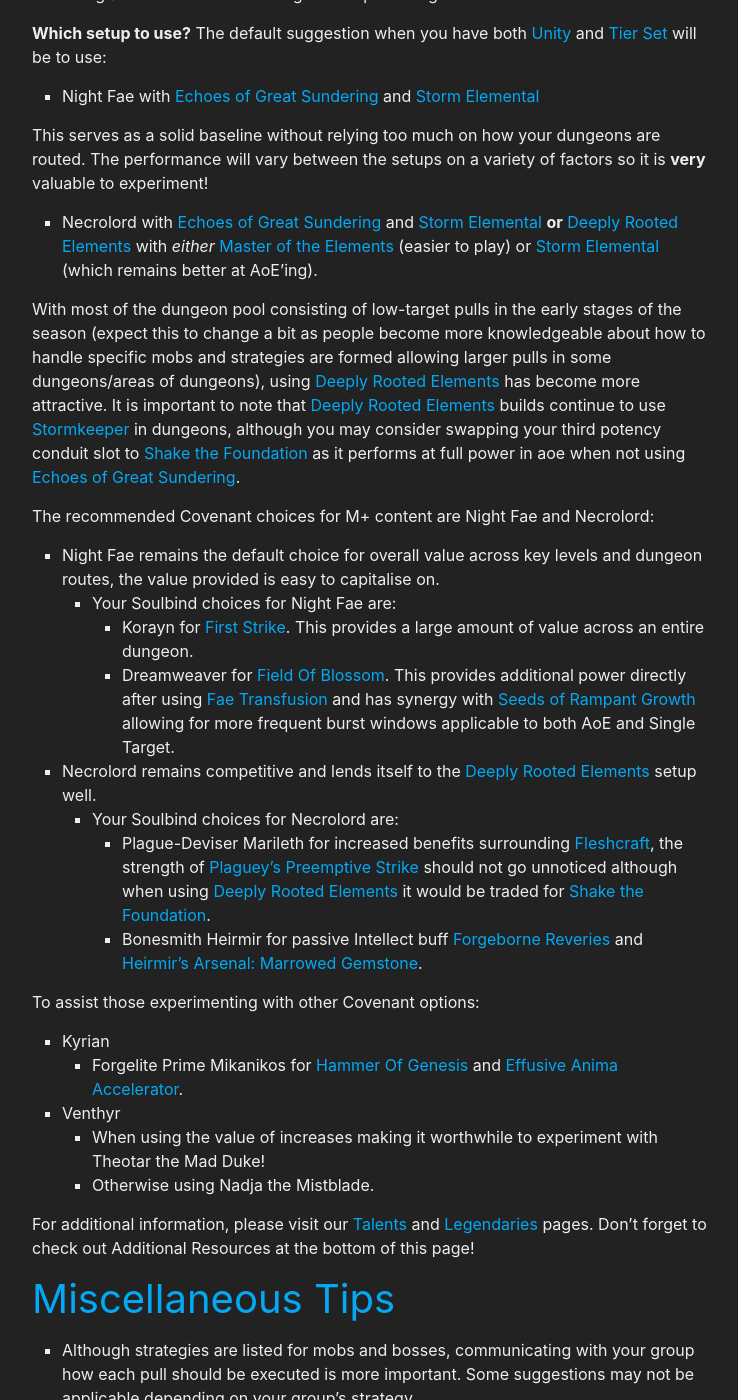
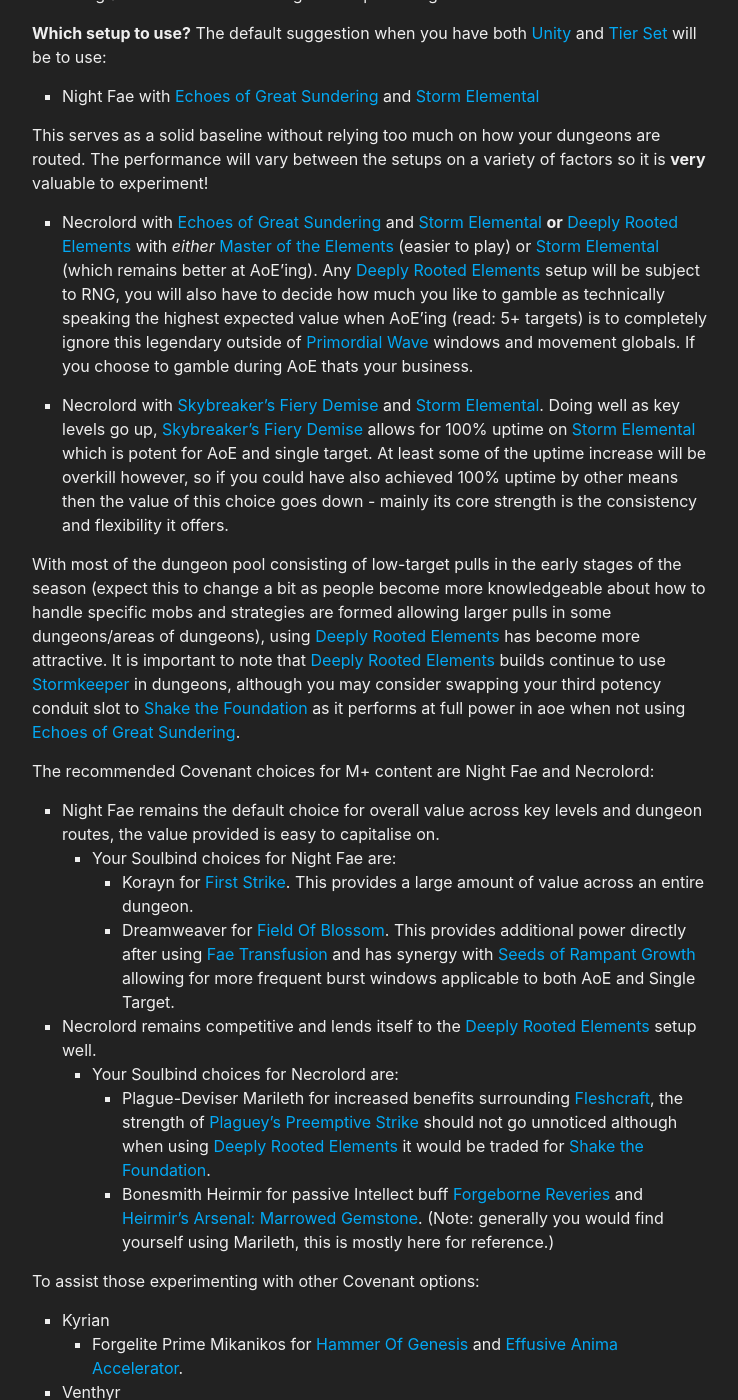
Before and after one commit to stormearthandlava/stormearthandlava.github.io, a Jekyll site: the page built from guide/mythic_plus/mythic_plus.md, in a window 1280 px wide and 1400 px high, scrolled down 1293 px. Shown: the whole window, without its empty margins (268-1006 px from the left). Built offline with Jekyll 4.4.1, drawn with Linux system fonts in a browser that asks for light colours; a script that is not in the unit is left out; some of the changed lines change nothing that is shown; some of the changed text lies outside the part shown.

Commit message:
added Gambino

```diff
--- a/guide/mythic_plus/mythic_plus.md
+++ b/guide/mythic_plus/mythic_plus.md
@@ -1,8 +1,8 @@
 ---
 layout: page
 title: "Mythic+ Guide"
-last_update: 06/08/2022
-game_version: 9.2.5 Shadowlands
+last_update: 05/09/2022
+game_version: 9.2.7 Shadowlands
 authors: Altenna, Eokira
 toc: false
 ---
@@ -51,7 +51,9 @@
 
 This serves as a solid baseline without relying too much on how your dungeons are routed. The performance will vary between the setups on a variety of factors so it is **very** valuable to experiment!
 
-* Necrolord with {{ site.data.legendary.eogs }} and {{ site.data.talent.se }} **or** {{ site.data.legendary.dre }} with *either* {{ site.data.talent.mote }} (easier to play) or {{ site.data.talent.se }} (which remains better at AoE'ing).
+* Necrolord with {{ site.data.legendary.eogs }} and {{ site.data.talent.se }} **or** {{ site.data.legendary.dre }} with *either* {{ site.data.talent.mote }} (easier to play) or {{ site.data.talent.se }} (which remains better at AoE'ing). Any {{ site.data.legendary.dre }} setup will be subject to RNG, you will also have to decide how much you like to gamble as technically speaking the highest expected value when AoE'ing (read: 5+ targets) is to completely ignore this legendary outside of {{ site.data.spell.primordial_wave }} windows and movement globals. If you choose to gamble during AoE thats your business.
+
+* Necrolord with {{ site.data.legendary.sfd }} and {{ site.data.talent.se }}. Doing well as key levels go up, {{ site.data.legendary.sfd }} allows for 100% uptime on {{ site.data.talent.se }} which is potent for AoE and single target. At least some of the uptime increase will be overkill however, so if you could have also achieved 100% uptime by other means then the value of this choice goes down - mainly its core strength is the consistency and flexibility it offers.
 
 With most of the dungeon pool consisting of low-target pulls in the early stages of the season (expect this to change a bit as people become more knowledgeable about how to handle specific mobs and strategies are formed allowing larger pulls in some dungeons/areas of dungeons), using {{ site.data.legendary.dre }} has become more attractive. It is important to note that {{ site.data.legendary.dre }} builds continue to use {{ site.data.talent.sk }} in dungeons, although you may consider swapping your third potency conduit slot to {{ site.data.conduit.shake_the_foundations }} as it performs at full power in aoe when not using {{ site.data.legendary.eogs }}.
 
@@ -65,7 +67,7 @@
 * Necrolord remains competitive and lends itself to the {{ site.data.legendary.dre }} setup well.
    - Your Soulbind choices for Necrolord are:
       * Plague-Deviser Marileth for increased benefits surrounding {{ site.data.spell.fleshcraft }}, the strength of {{ site.data.soulbinds.preemptive_strike }} should not go unnoticed although when using {{ site.data.legendary.dre }} it would be traded for {{ site.data.conduit.shake_the_foundations }}.
-      * Bonesmith Heirmir for passive Intellect buff {{ site.data.soulbinds.forgeborn_reveries }} and {{ site.data.soulbinds.marrowed_gemstone }}.
+      * Bonesmith Heirmir for passive Intellect buff {{ site.data.soulbinds.forgeborn_reveries }} and {{ site.data.soulbinds.marrowed_gemstone }}. (Note: generally you would find yourself using Marileth, this is mostly here for reference.)
 
 To assist those experimenting with other Covenant options:
 * Kyrian
@@ -117,7 +119,7 @@
    - Pick between [Critical Strike](https://www.wowhead.com/spell=373108/bounty-critical-strike), [Haste](https://www.wowhead.com/spell=373113/bounty-haste), [Versatility](https://www.wowhead.com/spell=373121/bounty-versatility), or [Mastery](https://www.wowhead.com/spell=373116/bounty-mastery) by talking to an NPC at the beginning of each dungeon, gaining one stack of the appropriate buff. Note: If no choice is made the default buff is [Versatility](https://www.wowhead.com/spell=373121/bounty-versatility).
       - Using [Haste](https://www.wowhead.com/spell=373113/bounty-haste) is more universally valuable as it maintains high contribution in all fight profiles (Single Target, Funnel, and AoE).
       - If you *only* desire AoE damage then [Critical Strike](https://www.wowhead.com/spell=373108/bounty-critical-strike) would offer the most for that particular scenario but is notably worse on Single Target.
-      - Due to only really impacting single target and funnel via {{ site.data.spell.lvb }}, and {{ site.data.spell.cl }} benefits from 33% of your character sheet Mastery value, it is not recommended to choose [Mastery](https://www.wowhead.com/spell=373116/bounty-mastery).
+      - Due to only really impacting single target and funnel via {{ site.data.spell.lvb }}, and {{ site.data.spell.cl }} benefits from 33% of your character sheet Mastery value, it is not recommended to choose [Mastery](https://www.wowhead.com/spell=373116/bounty-mastery). In addition, the rating granted by this buff is subject to [Diminishing Returns](https://www.wowhead.com/guides/diminishing-returns-on-secondary-stats-in-world-of-warcraft).
       - If you reach a point in your key pushes where you require additional defensive value, you may consider [Versatility](https://www.wowhead.com/spell=373121/bounty-versatility) - it is not generally recommended as the stacks provide 1% as opposed to the other stats providing 2%.
    - Stacks are gained by finding and defeating Dreadlords!
         - Certain enemies will show the [Disguised](https://www.wowhead.com/spell=373011/disguised) buff, meaning they are a Dreadlord! The locations of [Disguised](https://www.wowhead.com/spell=373011/disguised) enemies is consistent from run-to-run.
@@ -169,7 +171,7 @@
 
 * Dodge the swirlies from [Armed Security](https://www.wowhead.com/spell=346204/armed-security)
 * Use {{ site.data.spell.spiritwalkers_grace }} as needed to adjust to [Rotary Body Armor](https://www.wowhead.com/spell=347992/rotary-body-armor).
-* Move away from [Zo'Phex](https://www.wowhead.com/npc=175616/zophex) if [Interrogation](https://www.wowhead.com/spell=348350/interrogation) is cast on you. If [Interrogation](https://www.wowhead.com/spell=348350/interrogation) is cast on a party member, make sure you are not stood between them and [Zo'Phex](https://www.wowhead.com/npc=175616/zophex), DPS the cage to break them out!
+* Move away from [Zo'Phex](https://www.wowhead.com/npc=175616/zophex) if [Interrogation](https://www.wowhead.com/spell=348350/interrogation) is cast on you; if you are a Necrolord with Plague-Deviser Marileth you can use {{ site.data.spell.fleshcraft }} to immune this mechanic as the cast finishes. If [Interrogation](https://www.wowhead.com/spell=348350/interrogation) is cast on a party member, make sure you are not stood between them and [Zo'Phex](https://www.wowhead.com/npc=175616/zophex), DPS the cage to break them out!
 * [Impound Contraband](https://www.wowhead.com/spell=345770/impound-contraband) causes your weapon to drop to the floor, run over the weapon to pick it up again!
 
 ---
@@ -259,63 +261,71 @@
 </div>
 
 <div class="card">
-<div class="card-header" id="hoa">
-<div data-toggle="collapse" data-target="#hoa-collapse" aria-expanded="true" aria-controls="hoa-collapse" class="dungeon-header hoa"><h2>Halls of Atonement</h2></div>
+<div class="card-header" id="sg">
+<div data-toggle="collapse" data-target="#sg-collapse" aria-expanded="true" aria-controls="sg-collapse" class="dungeon-header sg"><h2>Soleah's Gambit</h2></div>
 </div>
-<div id="hoa-collapse" class="collapse" aria-labelledby="hoa" data-parent="#accordion">
+<div id="sg-collapse" class="collapse" aria-labelledby="sg" data-parent="#accordion">
 <div class="card-body" markdown="1">
 
-**Depraved Houndmaster**
+**[Murkbrine Scalebinder](https://www.wowhead.com/npc=178141/murkbrine-scalebinder)**
 
-* {{ site.data.mythic_plus.loyal_beasts }} enrage the Vicious Gargons, and {{ site.data.mythic_plus.rapid_fire }} is dangerous when Fortified. You can hard cancel these abilities with {{ site.data.spell.hex }} or {{ site.data.spell.capacitor_totem }}.
+* You can use {{ site.data.spell.capacitor_totem }}, {{ site.data.spell.hex }}, or {{ site.data.spell.thunderstorm }} to *stop* [Invigorating Fish Stick](https://www.wowhead.com/spell=355132/invigorating-fish-stick#summons).
 
-**Depraved Obliterator**
+**[Murkbrine Shellcrusher](https://www.wowhead.com/npc=178139/murkbrine-shellcrusher)**
 
-* Rotate interrupts between {{ site.data.mythic_plus.curse_of_obliteration }} and {{ site.data.mythic_plus.wicked_bolt }}. If a {{ site.data.mythic_plus.curse_of_obliteration }} cast goes off, dispel with {{ site.data.spell.cleanse_spirit }}.
+* You can use {{ site.data.spell.capacitor_totem }}, {{ site.data.spell.hex }}, or {{ site.data.spell.thunderstorm }} to *stop* [Cry of Mrrggllrrgg](https://www.wowhead.com/spell=355057/cry-of-mrrggllrrgg).
 
-**Depraved Collector**
+**[Coastwalker Goliath](https://www.wowhead.com/npc=178165/coastwalker-goliath)**
 
-* Interrupt {{ site.data.mythic_plus.collect_sins }}.
+* Use {{ site.data.spell.astral_shift }} as appropriate to your key level and current affixes on the second stack of [Undertow](https://www.wowhead.com/spell=355451/undertow). If your group will take more casts of [Undertow](https://www.wowhead.com/spell=355451/undertow) its important to note that you cannot have more than two stacks, so the damage will not scale higher however they can be large hits!
 
-**Shard of Halkias**
+**[Stormforged Guardian](https://www.wowhead.com/npc=178171/stormforged-guardian)**
 
-* Stand at max range to avoid {{ site.data.mythic_plus.thrash }} entirely. Use {{ site.data.spell.astral_shift }} if absolutely needed.
+* Stand at max range to avoid [Charged Pulse](https://www.wowhead.com/spell=355584/charged-pulse) area of effect.
+* You can easily sidestep [Crackle](https://www.wowhead.com/spell=355577/crackle) if you notice them aimed at you.
 
-## Halkias, the Sin-Stained Goliath
+## [Hylbrande](https://www.wowhead.com/npc=175663/hylbrande)
 
-* Use {{ site.data.spell.spiritwalkers_grace }} during {{ site.data.mythic_plus.refracted_sinlight }}.
-* If any party members are outside the {{ site.data.mythic_plus.light_of_atonement }} aura and Feared by {{ site.data.mythic_plus.sinlight_visions }}, use {{ site.data.spell.tremor_totem }}.
+* Use {{ site.data.spell.spiritwalkers_grace }} during [Purged by Fire](https://www.wowhead.com/spell=346959/purged-by-fire).
+* Use {{ site.data.spell.thunderstorm }} to group spawned [Vault Purifiers](https://www.wowhead.com/npc=176551/vault-purifier) with the boss to more easily deal with them.
+* Interrupt or Stop [Valorous Bolts](https://www.wowhead.com/spell=352347/valorous-bolt) and [Empowered Defense](https://www.wowhead.com/spell=346980/empowered-defense).
+* There is a very useful Weakaura for this fight that makes the colour match game simple even when pugging! [Find it here!](https://wago.io/TazaveshConsole)
+---
+
+**[Hourglass Tidesage](https://www.wowhead.com/npc=179388/hourglass-tidesage)**
+
+* Interrupt [Brackish Bolt](https://www.wowhead.com/spell=356843/brackish-bolt).
+* Sidestep [Tidal Burst](https://www.wowhead.com/spell=356260/tidal-burst) allowing more interrupts for [Brackish Bolt](https://www.wowhead.com/spell=356843/brackish-bolt)
+
+**[Burly Deckhand](https://www.wowhead.com/npc=180015/burly-deckhand)**
+
+* Stop [Super Saison](https://www.wowhead.com/spell=356133/super-saison) where possible, particularly if your group comp does not carry an Enrage Dispel!
+* Avoid being close to them during [Haymaker](https://www.wowhead.com/spell=368662/haymaker) casts, this can hit non-tank targets if they are out of range!
+
+## [Timecap'n Hooktail](https://www.wowhead.com/npc=175546/timecapn-hooktail)
+
+* Use {{ site.data.spiritwalkers_grace }} to continue DPS while affected by [Anchor Shot](https://www.wowhead.com/spell=352345/anchor-shot)
+* Particularly for {{ site.data.legendary.dre }} and/or Necrolord builds you *can* use the spawned adds to increase your {{ site.data.spell.fs }} count however dps to the adds themselves is pointless when the tank is able to catch them in the [Infinite Breath](https://www.wowhead.com/spell=347149/infinite-breath) (this also reduces the funnel benefit as the adds tend to die very quickly).
 
 ---
 
-**Stoneborn Reaver**
+**[Devoted Accomplice](https://www.wowhead.com/npc=180432/devoted-accomplice)**
 
-* Interrupt {{ site.data.mythic_plus.turn_to_stone}}. If a cast goes off, {{ site.data.spell.purge }} it.
+* Interrupt [Reinvigorate](https://www.wowhead.com/spell=357284/reinvigorate)
 
-## Echelon
+**[Focused Ritualist](https://www.wowhead.com/npc=180431/focused-ritualist)
 
-* Hold {{ site.data.talent.stormkeeper }} for the Undying Stonefiend add spawn. Undying Stonefiends will not begin casting until they are hit with damage, so wait for them to congregate around the boss before engaging. Interrupt their {{ site.data.mythic_plus.villainous_bolt }} cast, and use {{ site.data.spell.capacitor_totem }} and {{ site.data.spell.thunderstorm }} as needed to control them.
-* Keep some distance from the Undying Stonefiends due to {{ site.data.mythic_plus.volatile_transformation }}.
-* {{ site.data.mythic_plus.curse_of_stone }} can be dispelled with {{ site.data.spell.cleanse_spirit }}. Prioritize dispelling party members targeted by {{ site.data.mythic_plus.stone_shattering_leap }} or any other party members at risk, and dispelled players will be able to avoid damage if they run away quickly. Othrewise, use {{ site.data.spell.astral_shift }} for {{ site.data.mythic_plus.stone_shattering_leap }} and {{ site.data.mythic_plus.shattered }} as needed.
+* Interrupt [Unstable Rift](https://www.wowhead.com/spell=357260/unstable-rift). If no intterupts are available, Stopping the ability via other CC abilities like {{ site.data.spell.capactior_totem }}, {{ site.data.spell.hex }} will also put this cast on cooldown.
 
----
+**[Adorned Starseer](https://www.wowhead.com/npc=180429/adorned-starseer]
 
-## High Adjudicator Aleez
+* Pay attention to which direction they are facing when [Drifting Star](https://www.wowhead.com/spell=357226/drifting-star) is cast.
+* Ensuring {{ site.data.spell.fs }} is available to use when [Wandering Pulsar](https://www.wowhead.com/spell=357238/wandering-pulsar) is cast can help facilitate quick swapping!
 
-* Rotate interrupts between {{ site.data.mythic_plus.volley_of_power}} and {{ site.data.mythic_plus.bolt_of_power}}.
-* Use {{ site.data.spell.spiritwalkers_grace }} as needed for {{ site.data.mythic_plus.anima_fountain }}.
-* Use {{ site.data.spell.astral_shift }} as needed for {{ site.data.mythic_plus.pulse_from_beyond }} from Ghastly Parishioner.
+## [So'leah](https://www.wowhead.com/npc=177269/soleah)
 
----
-
-**Inquisitor Sigar**
-
-* Interrupt {{ site.data.mythic_plus.wicked_bolt }}.
-
-## Lord Chamberlain
-
-* Use {{ site.data.spell.astral_shift }} for {{ site.data.mythic_plus.ritual_of_woe}} as needed.
-* Use {{ site.data.spell.spiritwalkers_grace }} as needed to avoid {{ site.data.mythic_plus.telekinetic_toss }}, {{ site.data.mythic_plus.telekinetic_onslaught }}, and {{ site.data.mythic_plus.telekinetic_repulsion }}.
+* Use {{ site.data.spell.astral_shift }} for [Hyperlight Jolt](https://www.wowhead.com/spell=350875/hyperlight-jolt) as needed.
+* Use {{ site.data.spell.spiritwalkers_grace }} as needed to help trigger controlled soaks of [Collapsing Stars](https://www.wowhead.com/spell=353635/collapsing-star). As key level increases this can be very beneficial for your healer for you to assist with, but soaking more than one stack at a time can be deadly so communicate prior to pulling if you intend to do this and keep an eye on how others are positioning!
 
 </div>
 </div>
```
